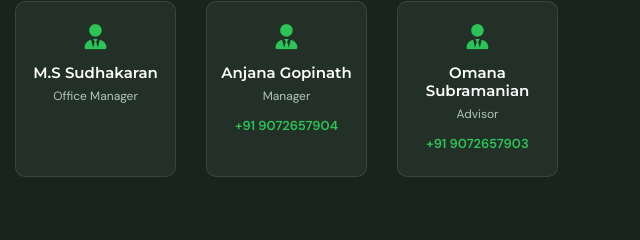
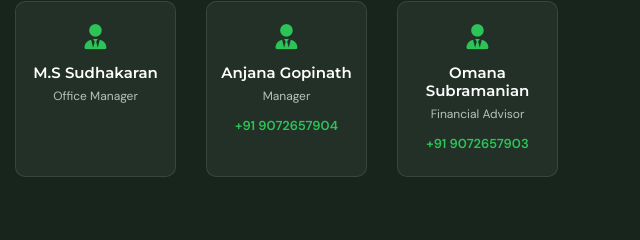
Before and after one commit to irfanudheen/JSKAGRI, a plain HTML site: page index.html in a window 1280 px wide. Shown: the part 8126-8366 px from the top of the page, 640-1280 px from the left. Drawn offline with Linux system fonts and the light colour scheme.

Commit message:
Updated website Financial Advisor

```diff
--- a/index.html
+++ b/index.html
@@ -1131,7 +1131,7 @@
             <div class="jsk-contact-card">
                <i class="fas fa-user-tie"></i>
                <h5>Omana Subramanian</h5>
-               <span>Advisor</span>
+               <span>Financial Advisor</span>
                <a href="tel:+919072657903">
                   +91 9072657903
                </a>
```
Also changed, not shown: certificates.html (+1 -1 lines), contact.html (+1 -1 lines).
